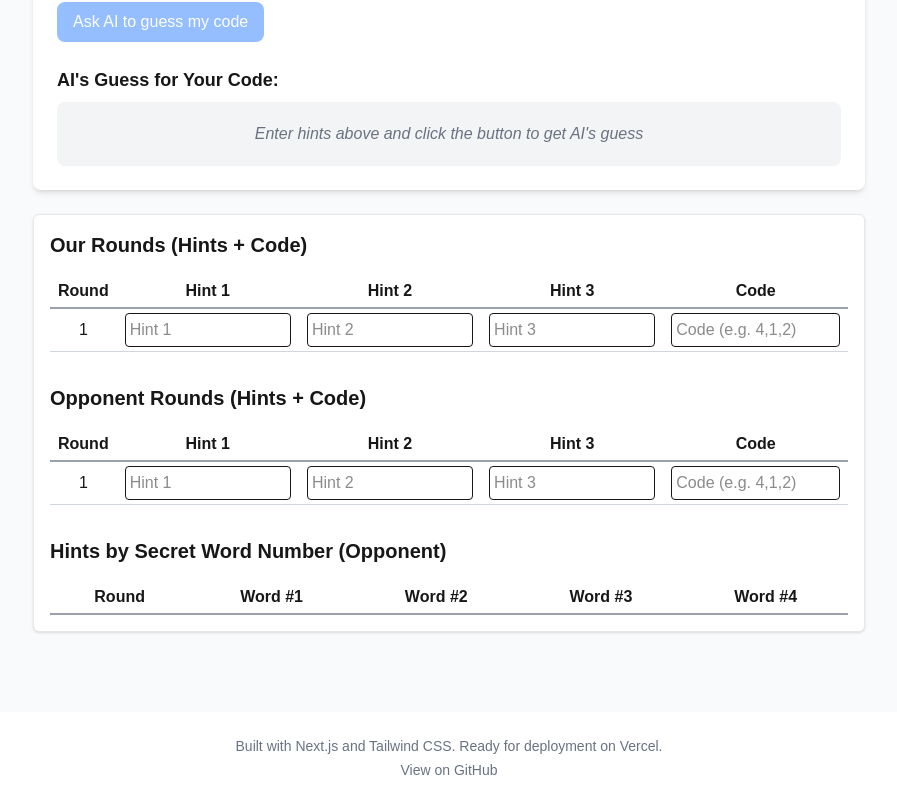
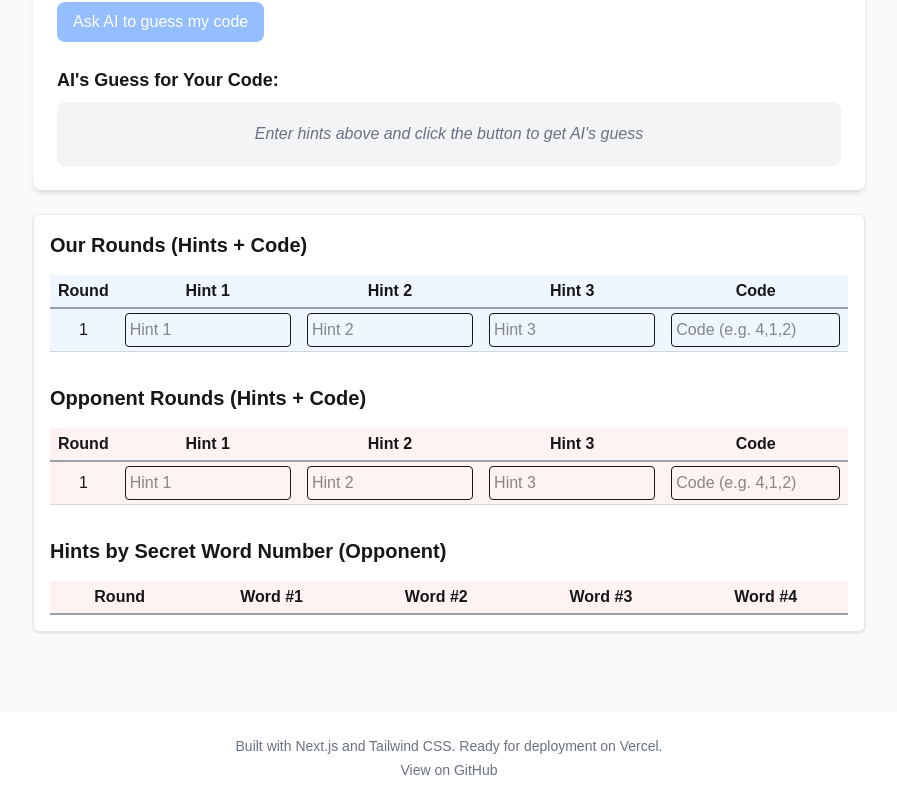
Before and after one commit to justoy/decrypto-helper, a Next.js app: page / in a window 1280 px wide. Shown: the part 798-1602 px from the top of the page, without its empty margins (191-1088 px from the left). Built offline with nearby package versions, Linux system fonts and the light colour scheme.

Commit message:
different color

```diff
--- a/app/components/DecryptoBoard.tsx
+++ b/app/components/DecryptoBoard.tsx
@@ -161,7 +161,7 @@ export default function DecryptoBoard() {
       <h2 className="text-xl font-semibold mb-4 dark:text-white">
         Our Rounds (Hints + Code)
       </h2>
-      <table className="w-full mb-8 border-collapse">
+      <table className="w-full mb-8 border-collapse bg-blue-50">
         <thead>
           <tr className="border-b-2 border-gray-400">
             <th className="px-2 py-1">Round</th>
@@ -187,7 +187,7 @@ export default function DecryptoBoard() {
       <h2 className="text-xl font-semibold mb-4 dark:text-white">
         Opponent Rounds (Hints + Code)
       </h2>
-      <table className="w-full mb-8 border-collapse">
+      <table className="w-full mb-8 border-collapse bg-red-50">
         <thead>
           <tr className="border-b-2 border-gray-400">
             <th className="px-2 py-1">Round</th>
@@ -213,7 +213,7 @@ export default function DecryptoBoard() {
       <h2 className="text-xl font-semibold mb-4 dark:text-white">
         Hints by Secret Word Number (Opponent)
       </h2>
-      <table className="w-full border-collapse">
+      <table className="w-full border-collapse bg-red-50">
         <thead>
           <tr className="border-b-2 border-gray-400">
             <th className="px-2 py-1">Round</th>
```
